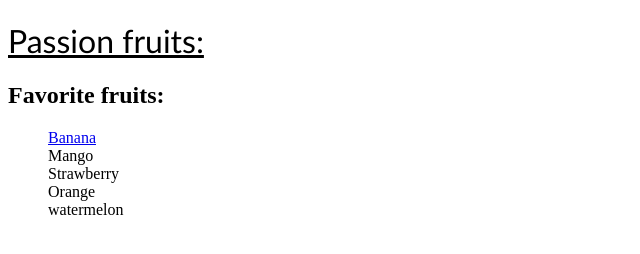
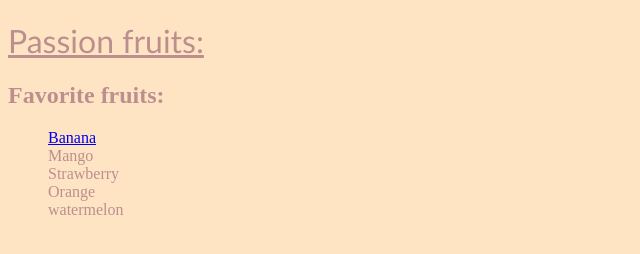
Before and after one commit to HokageDuJava/tutoGitYoutube, a plain HTML site: page index.html in a window 1280 px wide. Shown: the whole page, without its empty margins (0-640 px from the left). Drawn offline with Linux system fonts and the light colour scheme.

Commit message:
background-color of the home page

```diff
--- a/style.css
+++ b/style.css
@@ -1,5 +1,8 @@
 html, body{
     font-size:16px;
+    background-color:bisque;
+    color:rosybrown;
+
 }
 
 
```
